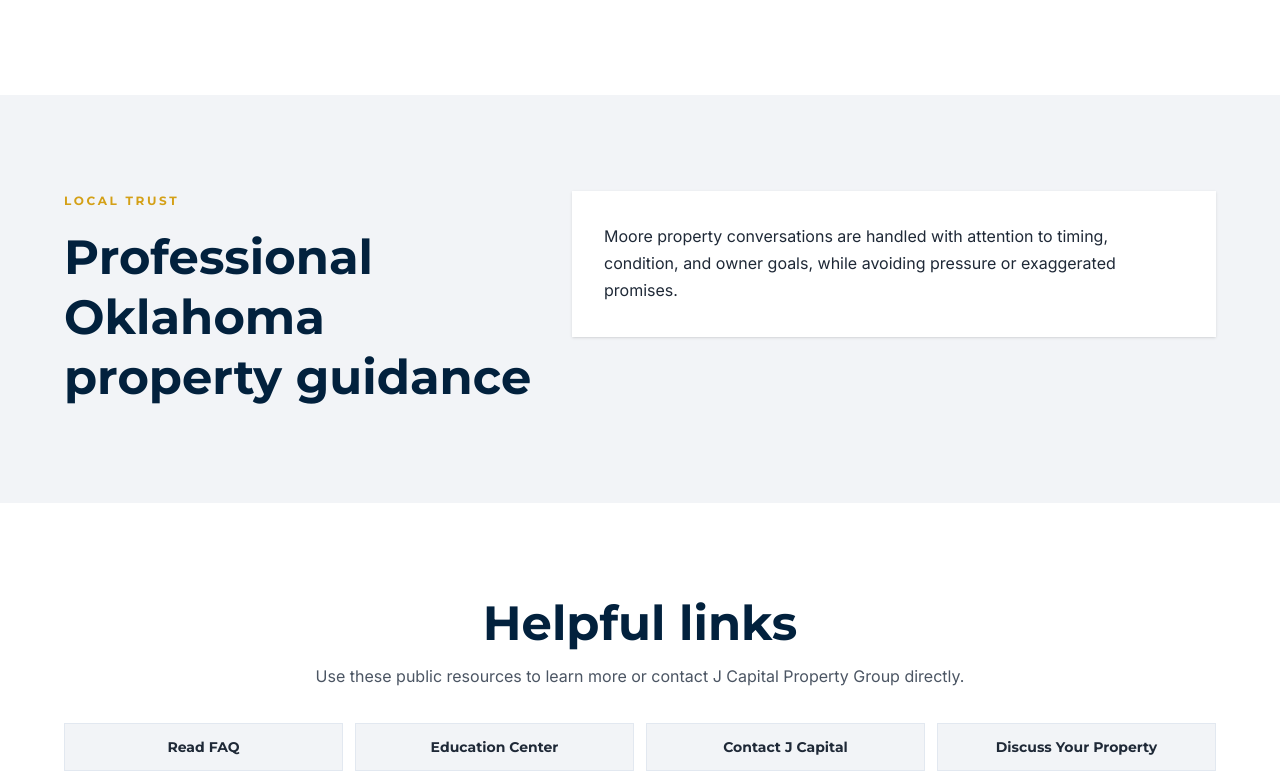
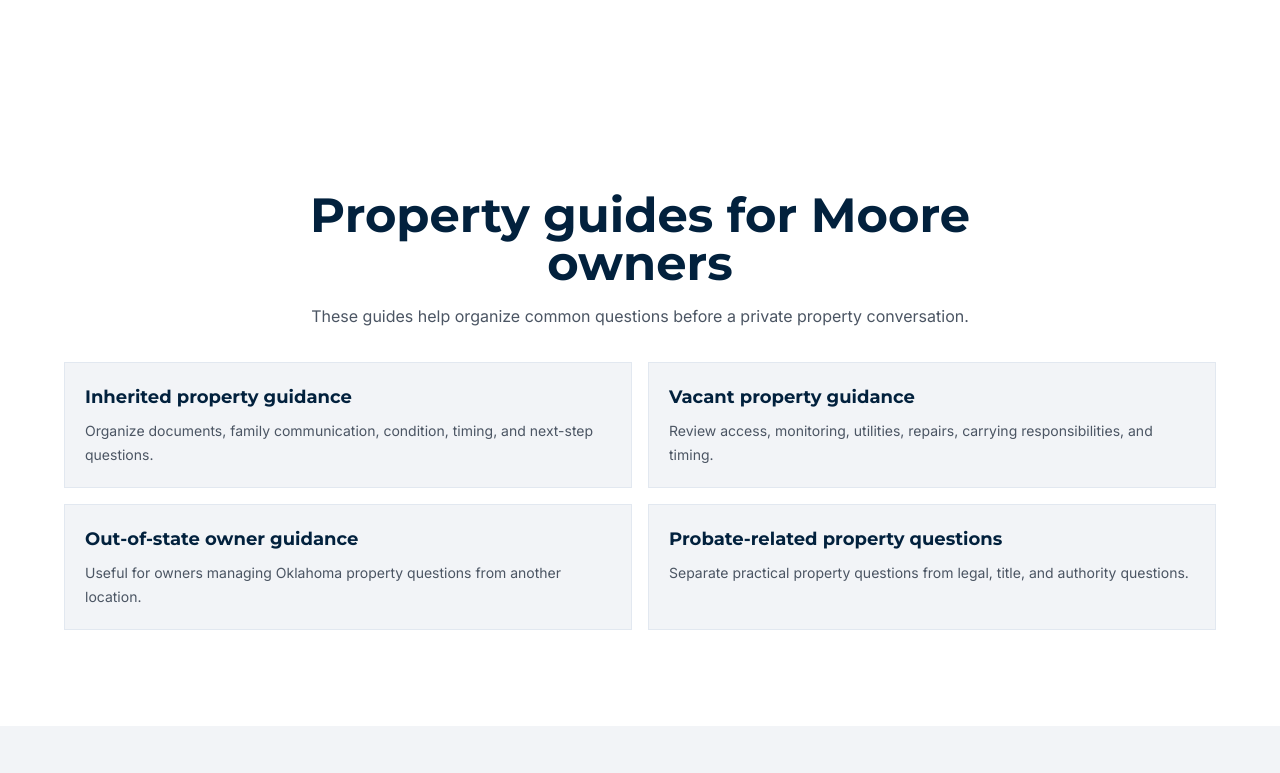
Before and after one commit to Jimbol2023/okc-ai-system, a Next.js app: page /moore in a window 1280 px wide. Shown: the part 2331-3104 px from the top of the page. Built offline with nearby package versions, Linux system fonts and the light colour scheme; no server answers.

Commit message:
Improve public navigation SEO and lead source tracking

```diff
--- a/app/(public)/resources/inherited-property-oklahoma/page.tsx
+++ b/app/(public)/resources/inherited-property-oklahoma/page.tsx
@@ -210,7 +210,7 @@ export default function InheritedPropertyOklahomaPage() {
                 Contact J Capital
               </Link>
               <Link
-                href="/sell-your-house"
+                href="/sell-your-house?source=inherited_property_resource_cta"
                 className="inline-flex min-h-12 items-center justify-center rounded-md bg-[#D4A017] px-4 py-3 text-center font-heading text-sm font-bold text-[#02213D] transition hover:bg-[#B88712]"
               >
                 Discuss Your Property
--- a/app/(public)/resources/page.tsx
+++ b/app/(public)/resources/page.tsx
@@ -263,7 +263,7 @@ export default function ResourcesPage() {
 
           <div className="mx-auto mt-10 max-w-3xl text-center">
             <Link
-              href="/sell-your-house"
+              href="/sell-your-house?source=resources_hub_cta"
               className="inline-flex min-h-12 items-center justify-center rounded-md bg-[#D4A017] px-5 py-3 font-heading text-sm font-bold text-[#02213D] shadow-[0_12px_28px_rgba(212,160,23,0.22)] transition hover:bg-[#B88712] hover:text-[#02213D]"
             >
               Discuss Your Property
--- a/app/(public)/sell-your-house/page.tsx
+++ b/app/(public)/sell-your-house/page.tsx
@@ -10,9 +10,9 @@ import { createPublicPageMetadata } from "@/lib/public-seo";
 
 export const metadata = createPublicPageMetadata({
   path: "/sell-your-house",
-  title: "Discuss Your Property",
+  title: "Sell Your House in Oklahoma City",
   description:
-    "Discuss inherited property, vacant property, deferred maintenance, landlord fatigue, relocation, or private property questions with J Capital Property Group."
+    "Start a no-pressure Oklahoma City property conversation about inherited property, vacant property, repairs, landlord fatigue, relocation, or private sale questions."
 });
 
 const processSteps = [
--- a/components/public/HeroSection.tsx
+++ b/components/public/HeroSection.tsx
@@ -39,7 +39,7 @@ export function HeroSection() {
           </div>
           <div className="mt-8 flex flex-col gap-3 sm:flex-row">
             <Link
-              href="/sell-your-house"
+              href="/sell-your-house?source=homepage_hero_cta"
               className="inline-flex min-h-13 items-center justify-center rounded-md bg-[#D4A017] px-6 py-3.5 font-heading text-sm font-bold text-[#02213D] shadow-[0_18px_36px_rgba(212,160,23,0.26)] transition hover:bg-[#e0af2e]"
             >
               Discuss Your Property
--- a/components/public/PropertyResourceArticlePage.tsx
+++ b/components/public/PropertyResourceArticlePage.tsx
@@ -15,7 +15,7 @@ const commonLinks = [
   { href: "/faq", label: "Read FAQ", highlight: false },
   { href: "/resources/education", label: "Education Center", highlight: false },
   { href: "/contact", label: "Contact J Capital", highlight: false },
-  { href: "/sell-your-house", label: "Discuss Your Property", highlight: true }
+  { href: "/sell-your-house?source=resource_article_cta", label: "Discuss Your Property", highlight: true }
 ] as const;
 
 export function PropertyResourceArticlePage({ page }: PropertyResourceArticlePageProps) {
--- a/components/public/ServiceAreaPage.tsx
+++ b/components/public/ServiceAreaPage.tsx
@@ -16,10 +16,37 @@ const helpfulLinks = [
   { href: "/faq" as Route, label: "Read FAQ" },
   { href: "/resources/education" as Route, label: "Education Center" },
   { href: "/contact" as Route, label: "Contact J Capital" },
-  { href: "/sell-your-house" as Route, label: "Discuss Your Property" }
+  { href: "/sell-your-house?source=service_area_helpful_link" as Route, label: "Discuss Your Property" }
 ] as const;
 
 export function ServiceAreaPage({ area }: ServiceAreaPageProps) {
+  const areaSource = area.slug.replace("/", "").replace("-", "_");
+  const localResourceLinks = [
+    {
+      href:
+        area.slug === "/oklahoma-city"
+          ? "/resources/sell-inherited-house-oklahoma-city"
+          : "/resources/inherited-property-oklahoma",
+      label: area.slug === "/oklahoma-city" ? "Sell an inherited house in Oklahoma City" : "Inherited property guidance",
+      description: "Organize documents, family communication, condition, timing, and next-step questions."
+    },
+    {
+      href: area.slug === "/oklahoma-city" ? "/resources/sell-vacant-house-okc" : "/resources/vacant-property-oklahoma",
+      label: area.slug === "/oklahoma-city" ? "Sell a vacant house in OKC" : "Vacant property guidance",
+      description: "Review access, monitoring, utilities, repairs, carrying responsibilities, and timing."
+    },
+    {
+      href: "/resources/out-of-state-owner-selling-oklahoma-property",
+      label: "Out-of-state owner guidance",
+      description: "Useful for owners managing Oklahoma property questions from another location."
+    },
+    {
+      href: "/resources/selling-house-during-probate-oklahoma",
+      label: "Probate-related property questions",
+      description: "Separate practical property questions from legal, title, and authority questions."
+    }
+  ] as const;
+
   const breadcrumbs: BreadcrumbItem[] = [
     { name: "Home", path: "/" },
     { name: "Oklahoma Service Areas" },
@@ -40,7 +67,7 @@ export function ServiceAreaPage({ area }: ServiceAreaPageProps) {
             <p className="mt-6 max-w-3xl text-base leading-8 text-white/82 md:text-lg">{area.localIntro}</p>
             <div className="mt-8 flex flex-col gap-3 sm:flex-row">
               <Link
-                href="/sell-your-house"
+                href={`/sell-your-house?source=${areaSource}_service_area_hero_cta`}
                 className="inline-flex min-h-13 items-center justify-center rounded-md bg-[#D4A017] px-6 py-3.5 font-heading text-sm font-bold text-[#02213D] shadow-[0_18px_36px_rgba(212,160,23,0.24)] transition hover:bg-[#e0af2e]"
               >
                 Discuss Your Property
@@ -132,6 +159,31 @@ export function ServiceAreaPage({ area }: ServiceAreaPageProps) {
         </div>
       </section>
 
+      <section className="bg-white py-16 md:py-24" aria-labelledby="local-resource-links-heading">
+        <div className="container-shell">
+          <div className="mx-auto max-w-3xl text-center">
+            <h2 id="local-resource-links-heading" className="font-heading text-3xl font-bold text-[#02213D] md:text-5xl">
+              Property guides for {area.city} owners
+            </h2>
+            <p className="mt-4 text-base leading-7 text-[#4B5563]">
+              These guides help organize common questions before a private property conversation.
+            </p>
+          </div>
+          <div className="mt-8 grid gap-4 md:grid-cols-2">
+            {localResourceLinks.map((resource) => (
+              <Link
+                key={resource.href}
+                href={resource.href as Route}
+                className="border border-slate-200 bg-[#F2F4F7] p-5 transition hover:bg-[#e7ebf0]"
+              >
+                <span className="block font-heading text-lg font-bold text-[#02213D]">{resource.label}</span>
+                <span className="mt-2 block text-sm leading-6 text-[#4B5563]">{resource.description}</span>
+              </Link>
+            ))}
+          </div>
+        </div>
+      </section>
+
       <section className="bg-[#F2F4F7] py-16 md:py-24" aria-labelledby="local-trust-heading">
         <div className="container-shell">
           <div className="grid gap-8 md:grid-cols-[0.85fr_1.15fr] md:items-start">
@@ -185,7 +237,7 @@ export function ServiceAreaPage({ area }: ServiceAreaPageProps) {
             </p>
             <div className="mt-8 flex flex-col justify-center gap-3 sm:flex-row">
               <Link
-                href="/sell-your-house"
+                href={`/sell-your-house?source=${areaSource}_service_area_footer_cta`}
                 className="inline-flex min-h-13 items-center justify-center rounded-md bg-[#D4A017] px-6 py-3.5 font-heading text-sm font-bold text-[#02213D] transition hover:bg-[#e0af2e]"
               >
                 Discuss Your Property
--- a/components/public/VideoLearningPage.tsx
+++ b/components/public/VideoLearningPage.tsx
@@ -139,7 +139,7 @@ export function VideoLearningPage({ page }: VideoLearningPageProps) {
               </h2>
               <p className="mt-3 text-base leading-7 text-[#4B5563]">{page.secondaryWebsiteCta}</p>
               <Link
-                href="/sell-your-house"
+                href={`/sell-your-house?source=video_${page.path.replace("/resources/videos/", "").replaceAll("-", "_")}_cta`}
                 className="mt-5 inline-flex min-h-12 items-center justify-center rounded-md bg-[#D4A017] px-5 py-3 font-heading text-sm font-bold text-[#02213D] transition hover:bg-[#e0af2e]"
               >
                 Open Property Discussion Form
--- a/lib/brand-config.ts
+++ b/lib/brand-config.ts
@@ -5,7 +5,7 @@ export const brandConfig = {
   primaryEmail: "hello@jcapitalpropertygroup.com",
   phone: "(572) 777-8633",
   phoneHref: "tel:5727778633",
-  copyrightText: "© 2026 J Capital Property Group. All rights reserved.",
+  copyrightText: "Copyright 2026 J Capital Property Group. All rights reserved.",
   appName: "J Capital Property Group",
   appDescription: "Professional real estate solutions for Oklahoma property owners",
   logoAlt: "J Capital Property Group logo",
```
Also changed, not shown: components/forms/lead-capture-form.tsx (+18 -4 lines), components/public/Navbar.tsx (+73 -9 lines).
